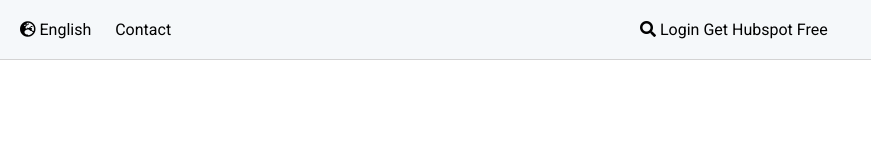
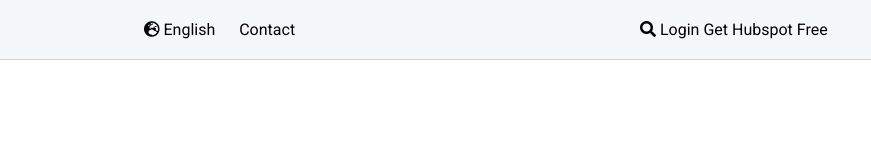
Before and after one commit to musumeci-gabriele/html-css-hubspot, a plain HTML site: page index.html in a window 1280 px wide. Shown: the whole page, without its empty margins (0-871 px from the left). Drawn offline with Linux system fonts and the light colour scheme.

Commit message:
Aggiustamenti Header

```diff
--- a/css/style.css
+++ b/css/style.css
@@ -24,7 +24,7 @@ body{
 }
 .setting{
   float: left;
-  width: 50%;
+  width: 50%
 }
 .languages-contact, .login-bar-list{
   list-style: none;
@@ -37,6 +37,6 @@ body{
 }
 
 .login-bar{
-  float: right;
+  float: left;
   width: 50%;
 }
--- a/index.html
+++ b/index.html
@@ -10,11 +10,12 @@
   </head>
 
   <body>
+    <header class="head-bar">
       <!-- head-bar -->
-    <div class="head-bar clearfix ">
+      <div class="container clearfix">
 
         <!-- settting-languages -->
-      <nav class="setting container">
+        <nav class="setting">
           <ul class="languages-contact">
             <li class="languages"><i class="fas fa-globe-europe"></i> English</li>
             <li class="contact">Contact</li>
@@ -22,7 +23,7 @@
         </nav>
         <!-- settting-languages -->
 
-      <!-- Log in bar-->
+        <!-- Login bar-->
         <nav class="login-bar">
           <ul class="login-bar-list">
             <li><i class="fas fa-search"></i></li>
@@ -30,9 +31,11 @@
             <li>Get Hubspot Free</li>
           </ul>
         </nav>
-      <!-- log in bar-->
+        <!-- login bar-->
       </div>
       <!-- head-bar -->
+    </header>
+
 
 
 
```
Lines whose indentation alone changed are shown as unchanged.
